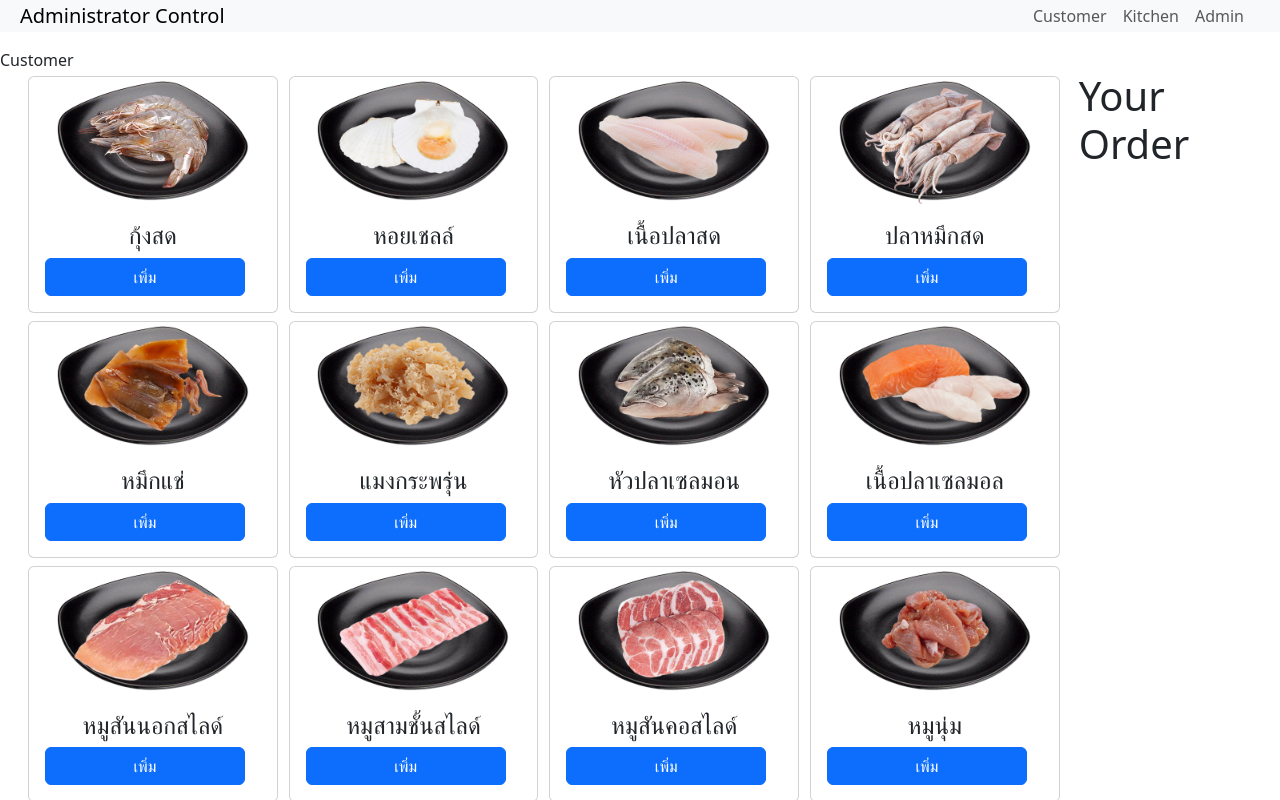
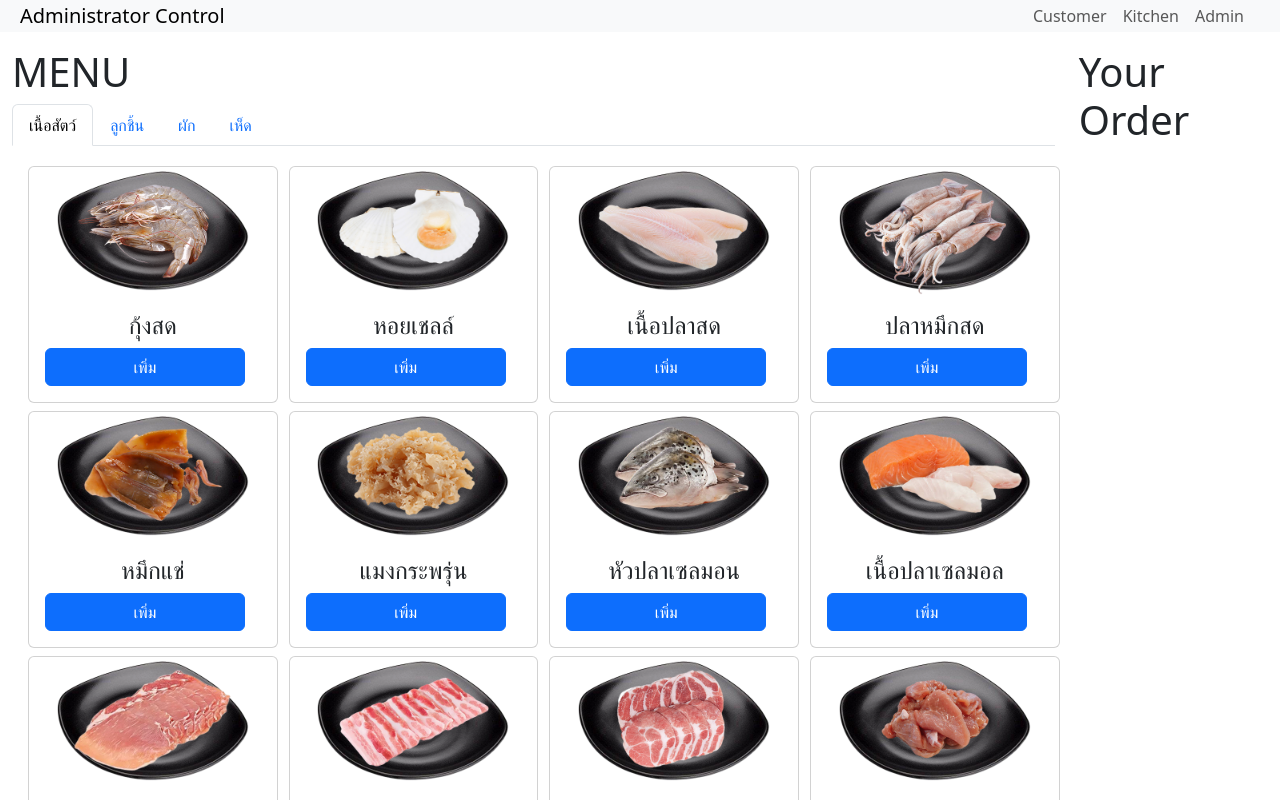
Before and after one commit to JakkritThinwongyod/my-jakkrit, a React (Create React App) app in the folder my-react-app/: page / in a window 1280 px wide. Shown: the top 800 px of the page. Built offline with nearby package versions, Linux system fonts and the light colour scheme.

Commit message:
Update NsCustomer

```diff
--- a/my-react-app/src/components/nookShabu/NsCustomer.js
+++ b/my-react-app/src/components/nookShabu/NsCustomer.js
@@ -1,33 +1,77 @@
-import {Button,Card} from 'react-bootstrap';
+import { Tab, Tabs } from 'react-bootstrap';
 import DataFoods from "./Data/DataFoods";
+import { useState , useEffect } from 'react';
+import Foods from './components/Foods';
 
-const NsCustomer =()=>{
-    return(
+const NsCustomer = () => {
+
+    const [key, setKey] = useState("Meat");
+    const [foods, setFoods] = useState([]);
+
+    useEffect(() => {
+        const filterFoods = DataFoods.filter((element) => {
+            return element.type === key;
+        });
+
+        setFoods(filterFoods);
+    }, []);
+
+    const changeFoods = (selectKey) => {
+        setKey(selectKey);
+
+        const filterFoods = DataFoods.filter((element) => {
+            return element.type === selectKey;
+        });
+
+        setFoods(filterFoods);
+    }
+
+
+    return (
         <>
-        <div>Customer</div>
             <div className='container-fluid'>
                 <div className='row'>
                     <div className='col-10'>
+                        <h1>MENU</h1>
+                        <Tabs id="controlled-tab-example" activeKey={key} onSelect={(e) => changeFoods(e)} className="mb-3">
+                            <Tab eventKey="Meat" title="เนื้อสัตว์">
                                 <div className='container-fluid'>
                                     <div className='row'>
-                                {DataFoods.map((foods,id)=>{
-                                    return(
-                                            <div key={id} className='col col-xl-3 col-xxl-2'>
-                                                <Card style={{ width: '15.6rem' }} className='m-1'>
-                                                    <Card.Img variant="top" style={{ width: '12.5rem' }} className='mx-auto' src={foods.image} />
-                                                    <Card.Body>
-                                                        <Card.Title style={{ fontSize: '1.5rem' }} className='text-center'>
-                                                            {foods.title}
-                                                        </Card.Title>
-                                                        <Button variant="primary" style={{ width: '12.5rem' }}>เพิ่ม</Button>
-                                                    </Card.Body>
-                                                </Card>
-                                            </div>
-
-                                        )
+                                        {foods.map((data, id) => {
+                                            return <Foods key={id} {...data} />
                                         })}
                                     </div>
                                 </div>
+                            </Tab>
+                            <Tab eventKey="MeatBall" title="ลูกชิ้น">
+                                <div className='container-fluid'>
+                                    <div className='row'>
+                                        {foods.map((data, id) => {
+                                            return <Foods key={id} {...data} />
+                                        })}
+                                    </div>
+                                </div>
+                            </Tab>
+                            <Tab eventKey="Vegetable" title="ผัก">
+                                <div className='container-fluid'>
+                                    <div className='row'>
+                                        {foods.map((data, id) => {
+                                            return <Foods key={id} {...data} />
+                                        })}
+                                    </div>
+                                </div>
+                            </Tab>
+                            <Tab eventKey="Mushroom" title="เห็ด">
+                                <div className='container-fluid'>
+                                    <div className='row'>
+                                        {foods.map((data, id) => {
+                                            return <Foods key={id} {...data} />
+                                        })}
+                                    </div>
+                                </div>
+                            </Tab>
+                        </Tabs>
+
                     </div>
                     <div className='col-2'>
                         <h1>Your Order</h1>
--- /dev/null
+++ b/my-react-app/src/components/nookShabu/components/Foods.js
@@ -0,0 +1,18 @@
+import { Button, Card } from 'react-bootstrap';
+
+const Foods = ({ title, image }) => {
+    return (
+        <div className='col col-xl-3 col-xxl-2'>
+            <Card style={{ width: '15.6rem' }} className='m-1'>
+                <Card.Img variant="top" style={{ width: '12.5rem' }} className='mx-auto' src={image} />
+                <Card.Body>
+                    <Card.Title style={{ fontSize: '1.5rem' }} className='text-center'>
+                        {title}
+                    </Card.Title>
+                    <Button variant="primary" style={{ width: '12.5rem' }}>เพิ่ม</Button>
+                </Card.Body>
+            </Card>
+        </div>
+    )
+}
+export default Foods;
```
Lines whose indentation alone changed are shown as unchanged.
